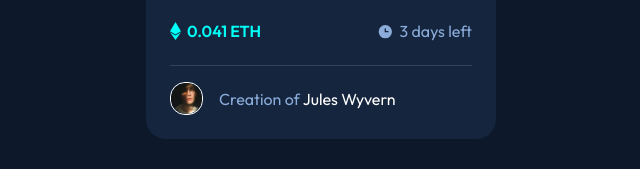
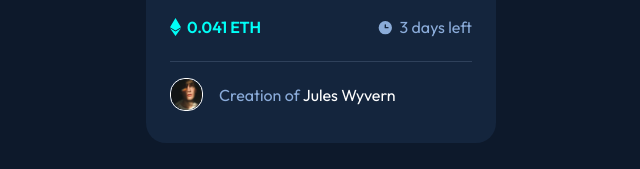
Before and after one commit to peninoule/fem-nft-preview-card-component, a website built with Vite: page index.html in a window 1280 px wide. Shown: the part 555-724 px from the top of the page, 319-959 px from the left. Built offline with nearby package versions, Linux system fonts and the light colour scheme.

Commit message:
Fixing the line

```diff
--- a/index.html
+++ b/index.html
@@ -28,7 +28,6 @@
           <h3 class="container__time">3 days left</h3>
         </div>
       </div>
-      <div class="card__line"></div>
       <div class="footer">
         <img  class="footer__img" src="image-avatar.png" alt="">
         <p class="footer__body">Creation of
--- a/sass/pages/_home.scss
+++ b/sass/pages/_home.scss
@@ -36,15 +36,11 @@
             max-width: 20ch;
         }
     }
-    &__line {
-        height: 1px;
-        background-color: u.$clr-neutral-700;
-        margin: 24px 0 16px 0;
-    }
     &__wrapper {
         display: flex;
         justify-content: space-between;
-        padding-top: 24px;
+        padding: 24px 0;
+        border-bottom: 1px solid u.$clr-neutral-700;
     }
 }
 
@@ -52,6 +48,7 @@
     display: flex;
     align-items: center;
     position: relative;
+    padding: 16px 0 8px;
     &__img {
         width: 33px;
         border-radius: 15px;
```
Also changed, not shown: style.css, 1 other file.
